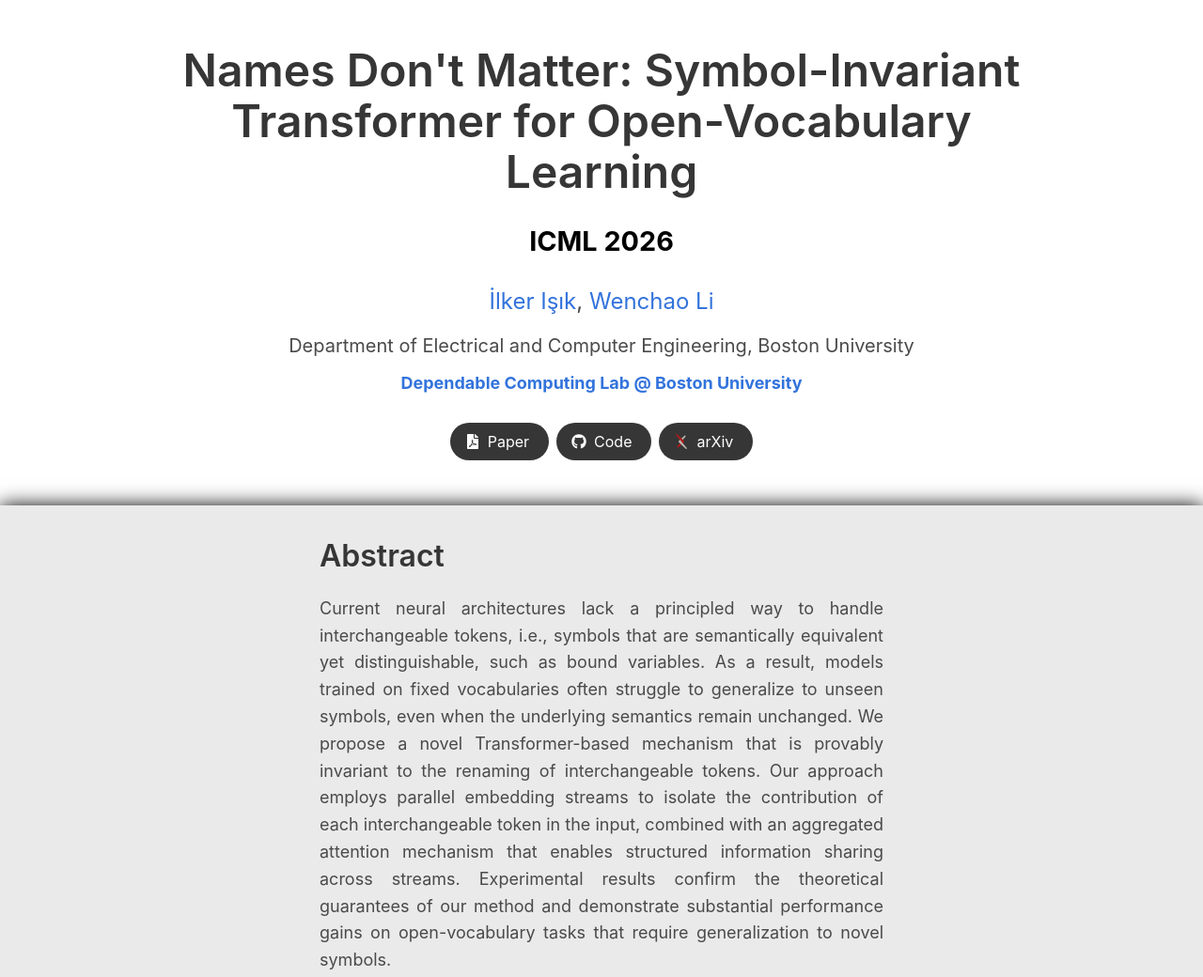
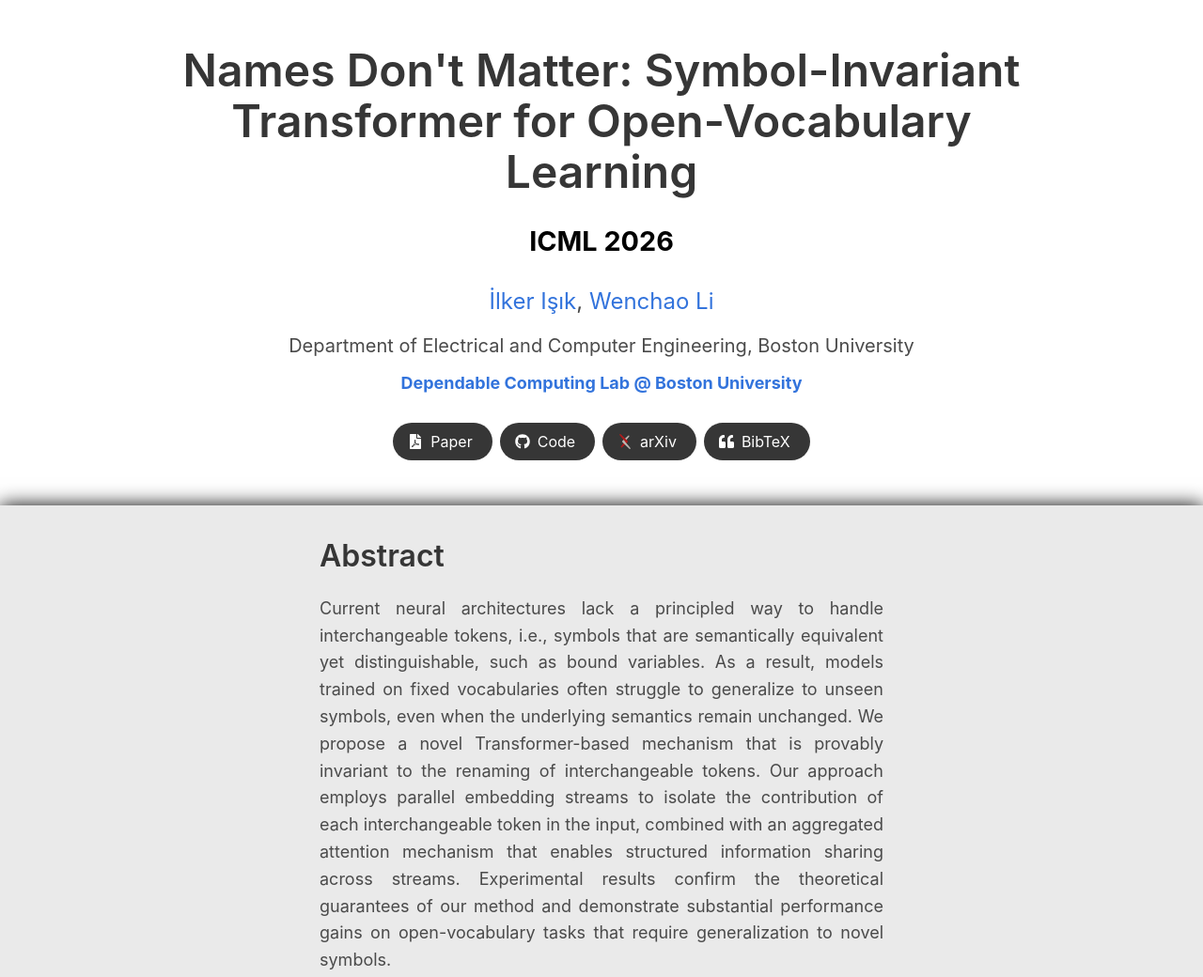
Before and after one commit to BU-DEPEND-Lab/Symbol-Invariant-Transformer, a plain HTML site: page index.html in a window 1280 px wide. Shown: the top 1040 px of the page at 94% size. Drawn offline with Linux system fonts and the light colour scheme.

Commit message:
Add BibTeX button (scroll to bottom)

```diff
--- a/index.html
+++ b/index.html
@@ -60,6 +60,12 @@
                                 <svg width="1em" height="1em" xmlns="http://www.w3.org/2000/svg" viewBox="0 0 17.732 24.269"><path d="M573.549,280.916l2.266,2.738,6.674-7.84c.353-.47.52-.717.353-1.117a1.218,1.218,0,0,0-1.061-.748h0a.953.953,0,0,0-.712.262Z" transform="translate(-566.984 -271.548)" fill="#bdb9b4"/><path d="M579.525,282.225l-10.606-10.174a1.413,1.413,0,0,0-.834-.5,1.09,1.09,0,0,0-1.027.66c-.167.4-.047.681.319,1.206l8.44,10.242h0l-6.282,7.716a1.336,1.336,0,0,0-.323,1.3,1.114,1.114,0,0,0,1.04.69A.992.992,0,0,0,571,293l8.519-7.92A1.924,1.924,0,0,0,579.525,282.225Z" transform="translate(-566.984 -271.548)" fill="#b31b1b"/><path d="M584.32,293.912l-8.525-10.275,0,0L573.53,280.9l-1.389,1.254a2.063,2.063,0,0,0,0,2.965l10.812,10.419a.925.925,0,0,0,.742.282,1.039,1.039,0,0,0,.953-.667A1.261,1.261,0,0,0,584.32,293.912Z" transform="translate(-566.984 -271.548)" fill="#bdb9b4"/></svg>
                             </span>
                             <span>arXiv</span>
+                        </a>
+                        <a href="#bibtex" class="button is-normal is-rounded is-dark">
+                            <span class="icon">
+                                <svg width="1em" height="1em" aria-hidden="true" xmlns="http://www.w3.org/2000/svg" viewBox="0 0 512 512"><path fill="currentColor" d="M464 256h-80v-64c0-35.3 28.7-64 64-64h8c13.3 0 24-10.7 24-24V56c0-13.3-10.7-24-24-24h-8c-88.4 0-160 71.6-160 160v240c0 26.5 21.5 48 48 48h128c26.5 0 48-21.5 48-48V304c0-26.5-21.5-48-48-48zm-288 0H96v-64c0-35.3 28.7-64 64-64h8c13.3 0 24-10.7 24-24V56c0-13.3-10.7-24-24-24h-8C71.6 32 0 103.6 0 192v240c0 26.5 21.5 48 48 48h128c26.5 0 48-21.5 48-48V304c0-26.5-21.5-48-48-48z"/></svg>
+                            </span>
+                            <span>BibTeX</span>
                         </a>
                     </div>
                 </div>
@@ -176,7 +182,7 @@
 </div>
 
 <footer>
-    <div class="vidcolu">
+    <div id="bibtex" class="vidcolu">
         <h2 class="title is-3">BibTeX</h2>
         <div class="field">
             <div class="control">
--- a/style.css
+++ b/style.css
@@ -1,3 +1,7 @@
+html {
+  scroll-behavior: smooth;
+}
+
 body {
   /* Scales beautifully if the user changes their browser settings */
   font-size: 1.125rem;
```
